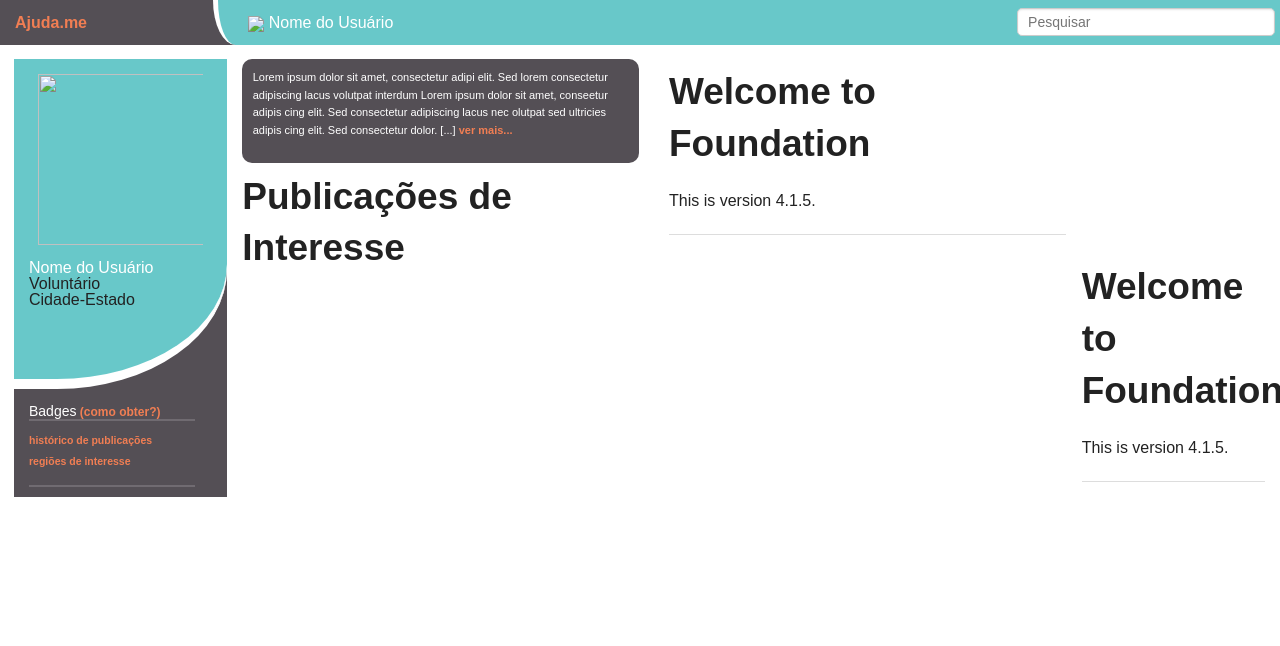
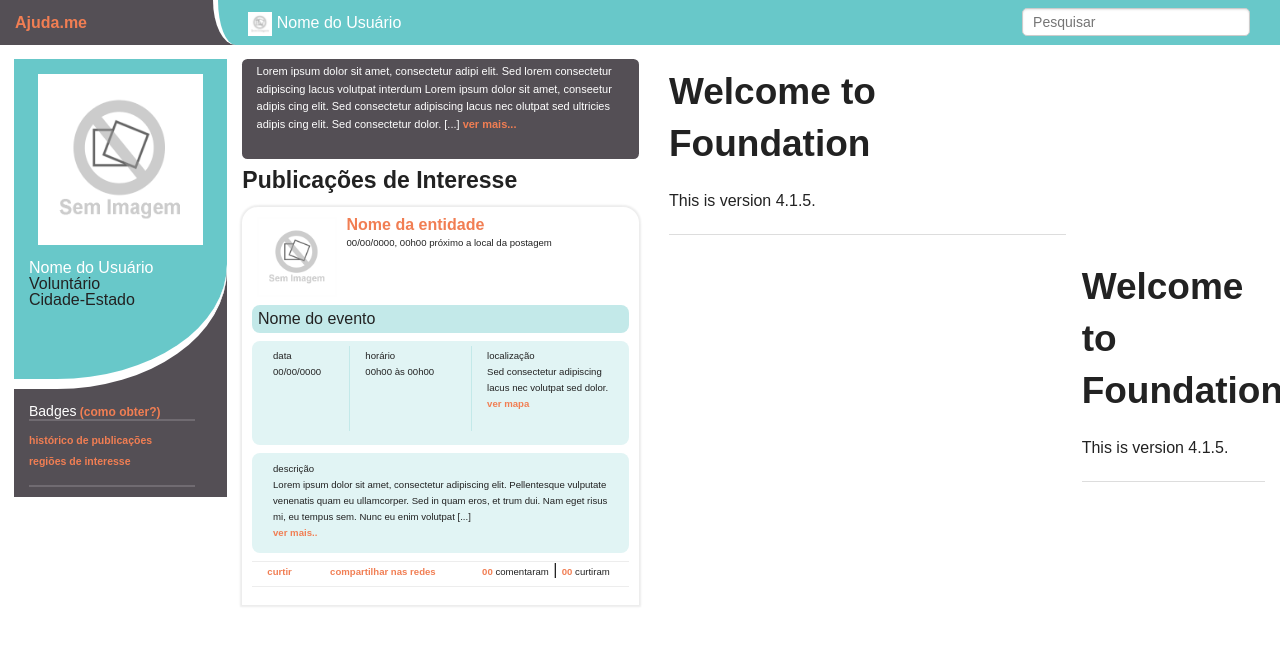
Before and after one commit to lleitep3/ui-ajuda.me, a plain HTML site: page index.html in a window 1280 px wide. Drawn offline with Linux system fonts and the light colour scheme.

Commit message:
adicionada area de evento

```diff
--- a/index.html
+++ b/index.html
@@ -23,13 +23,13 @@
                 <div class="small-10 columns fundo-azul  borda-esquerda-rodape-radio-personalizado">
                     <div class="row">
                         <div class=" small-4 columns box-informacoes-usuario">
-                            <img src="#"/>
+                            <img src="img/sem_foto.png" class="image-profile"/>
                             <span class="nome texto-branco">Nome do Usuário</span>
                         </div>
                         <div class="small-4 columns">
 
                         </div>
-                        <div class="small-push-2 small-3 columns small-block-grid-2">
+                        <div class="small-push-2 small-3 columns ">
                             <input type="text" class="right-align" id="right-label" placeholder="Pesquisar">
                         </div>
                     </div>
@@ -44,7 +44,7 @@
                         <div class="box-informacoes-usuario">
                             <div class="row">
                                 <div class="large-11 columns large-centered">
-                                    <img src="#" class="image-profile"/>
+                                    <img src="img/sem_foto.png" class="image-profile"/>
                                 </div>
                             </div>
                             <div class="end"></div>
@@ -71,6 +71,7 @@
                 </div>
             </div>
             <!-- FIM - Menu Lateral -->
+            <!-- timeline de interesse -->
             <div class="large-4 columns" id="timeline-interesse">
                 <div class="row fundo-cinza-escuro mensagem-perfil aredondar texto-branco txt11">
                     <div class="large-12 columns">
@@ -82,8 +83,87 @@
                         </p>
                     </div>
                 </div>
-                <h2>Publicações de Interesse</h2>
+                <h4>Publicações de Interesse</h4>
+                <div class="box-divulgacao evento borda-cinza aredondar-topo">
+                    <div class="row">
+                        <div class="large-3 columns">
+                            <div class="info-de-postagem small-block-grid-2">
+                                <img src="img/sem_foto.png">
+                            </div>
+                        </div>
+                        <div class="large-9 columns">
+                            <div class="row">
+                                <span><a href="#">Nome da entidade</a></span>
+                                <div class="end"></div>
+                                <small>00/00/0000, 00h00 próximo a local da postagem</small>
+                            </div>
+                        </div>
+                    </div>
+                    <div class="row  fundo-azul-titulo aredondar">
+                        <div class="large-5">
+                            <span class="titulo">Nome do evento</span>
+                        </div>
+                    </div>
+                    <div class="row fundo-azul-descricao aredondar localizacao">
+                        <div class="large-12 columns">
+                            <div class="row">
+                                <div class="large-3 columns">
+                                    <small>data</small>
+                                    <div class="end"></div>
+                                    <small>00/00/0000</small>
+                                </div>
+                                <div class="large-4 columns">
+                                    <small>horário</small>
+                                    <div class="end"></div>
+                                    <small>00h00 às 00h00</small>
+                                </div>
+                                <div class="large-5 columns">
+                                    <small>localização</small>
+                                    <div class="end"></div>
+                                    <small>Sed consectetur adipiscing lacus nec volutpat sed dolor.</small>
+                                    <div class="end"></div>
+                                    <small><a href='#'>ver mapa</a></small>
+                                </div>
+                            </div>
+                        </div>
+                    </div>
+                    <div class="row fundo-azul-descricao aredondar descricao">
+                        <div class="large-12 columns">
+                            <div class="row">
+                                <div class="large-12 columns">
+                                    <small>
+                                        descrição
+                                        <div class="end"></div>
+                                        Lorem ipsum dolor sit amet, consectetur adipiscing elit. Pellentesque
+                                        vulputate venenatis quam eu ullamcorper. Sed in quam eros, et trum
+                                        dui. Nam eget risus mi, eu tempus sem. Nunc eu enim volutpat [...]
+                                    </small>
+                                    <div class="end"></div>
+                                    <small>
+                                        <a href="#">ver mais..</a>
+                                    </small>
+                                </div>
+                            </div>
+                        </div>
+                    </div>
+                    <div class="row descricao-divulgacao">
+                        <div class="large-12 columns">
+                            <div class="row">
+                                <div class="large-2 columns">
+                                    <small><a href="#">curtir</a></small>
+                                </div>
+                                <div class="large-5 columns">
+                                    <small><a href="#">compartilhar nas redes</a></small>
+                                </div>
+                                <div class="large-5 columns large-block-grid-1 right-align">
+                                    <small><a href="#">00</a> comentaram</small>&nbsp;|&nbsp;<small><a href="#">00</a> curtiram</small>
+                                </div>
+                            </div>
+                        </div>
+                    </div>
+                </div>
             </div>
+            <!-- FIM - timeline de interesse -->
             <div class="large-4 columns">
                 <h2>Welcome to Foundation</h2>
                 <p>This is version 4.1.5.</p>
--- a/style/pagina-inicial.css
+++ b/style/pagina-inicial.css
@@ -19,6 +19,13 @@ html *{
 /* cores de fundo */
 .fundo-azul{
     background-color: #68C8C9;
+}
+.fundo-azul-titulo{
+    background-color: #C3E9E9;
+}
+
+.fundo-azul-descricao{
+    background-color: #E1F4F4;
 }
 
 .fundo-branco{
@@ -68,11 +75,17 @@ html *{
 }
 
 .aredondar{
-    border-radius: 10px;
+    border-radius: 0.5em;
+    padding: 0.357em;
 }
 
 .aredondar-topo{
-    border-radius: 10px 0;
+    border-top-right-radius: 1em;
+    border-top-left-radius: 1em;
+}
+
+.borda-cinza{
+    box-shadow: 0px 0px 2px 2px #EDEDED;
 }
 /* fim - Aredondamentos */
 
@@ -125,6 +138,38 @@ html *{
 /* Segunda coluna */
 .mensagem-perfil{
     min-height: 100px;
-    padding: 10px 0;
+}
+
+.box-divulgacao{
+    padding: 10px;
+}
+
+.box-divulgacao .row{
+    margin-bottom: 0.5em;
+}
+
+.info-de-postagem img{
+    height: 80px;
+    width: 80px;
+    border:solid #fefefe 2px;
+}
+#timeline-interesse{
+    margin-bottom: 1.5em;
 }
 /* fim - Segunda coluna */
+
+/* Box Divulgação evento */
+.box-divulgacao.evento .titulo{
+}
+.box-divulgacao.evento .descricao-divulgacao{
+    border-top: solid #EDEDED 1px;
+    border-bottom: solid #EDEDED 1px;
+}
+.box-divulgacao.evento .localizacao .columns{
+    border-left: solid #C3E9E9 1px;
+    min-height: 85px;
+}
+.box-divulgacao.evento .localizacao .columns:first-child{
+    border: none;
+}
+/* fim - Box Divulgação evento */
```
Also changed, not shown: img/sem_foto.png (added).
